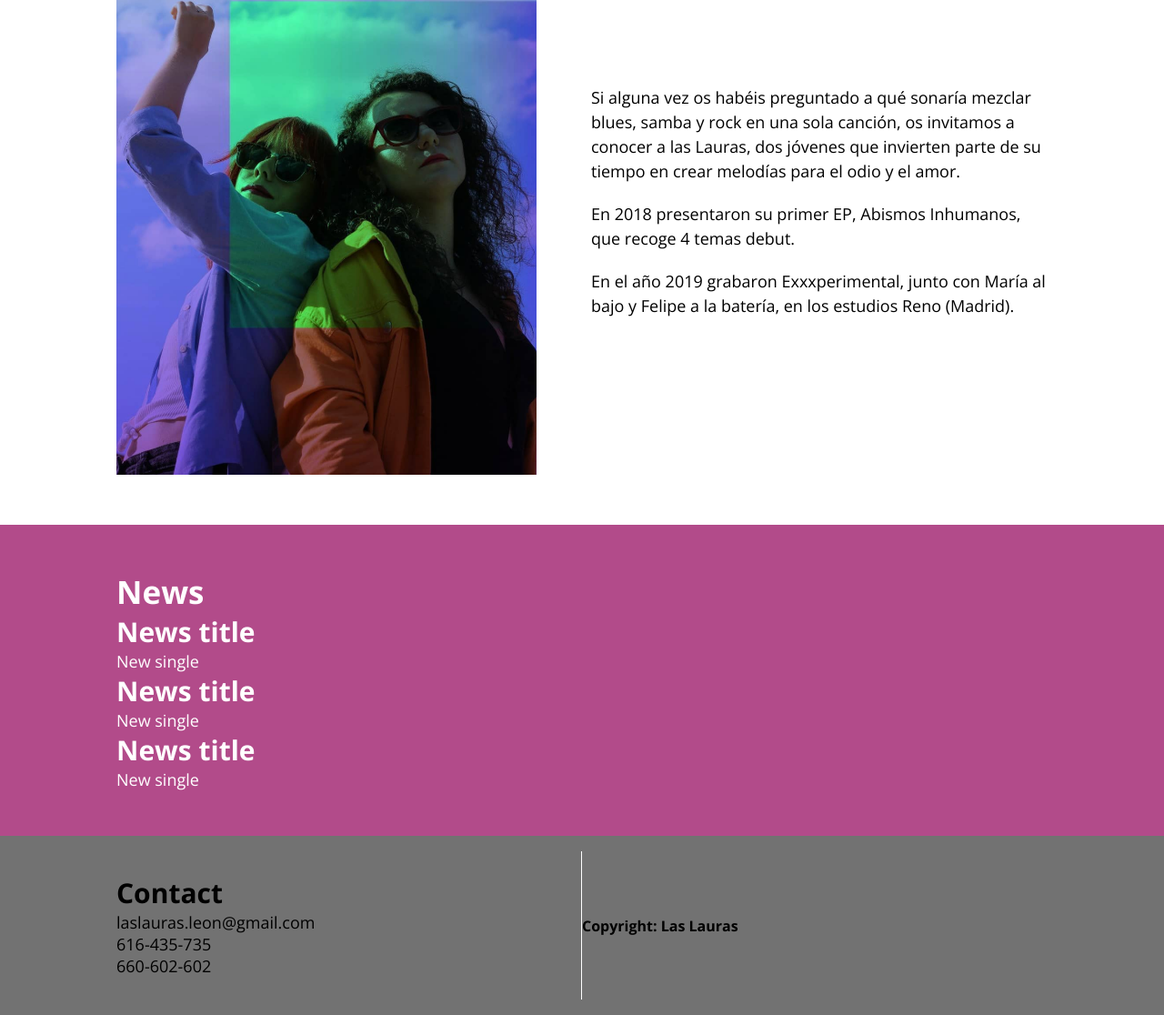
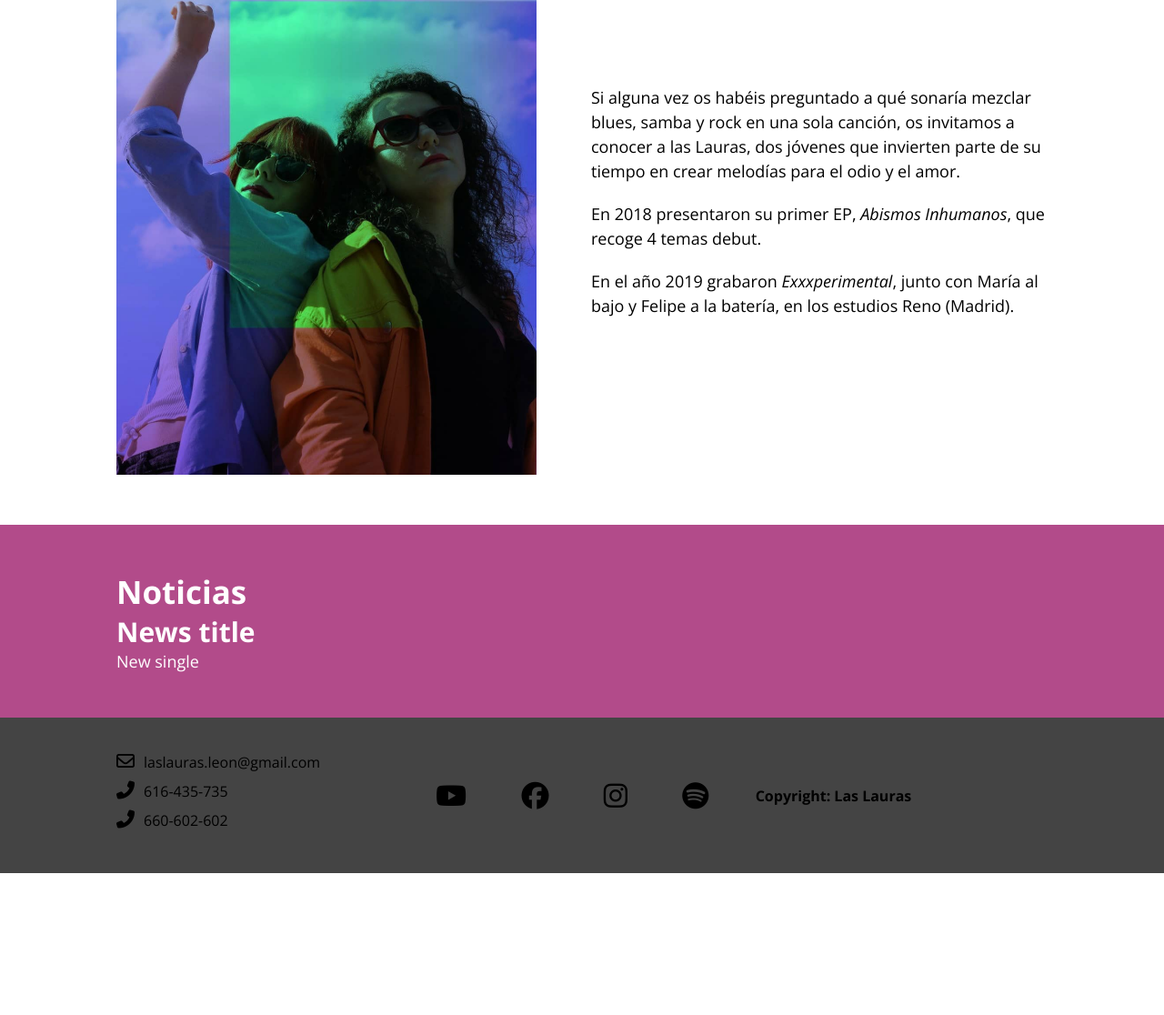
Before and after one commit to mcosme000/Las_Lauras, a website: page index.html in a window 1280 px wide. Shown: the part 1031-2147 px from the top of the page at 91% size. After the commit the page ends 1991 px from the top, so only its background shows below. Drawn offline with nearby package versions, Linux system fonts and the light colour scheme; a web font is replaced by a local one.

Commit message:
footer styles

```diff
--- a/index.html
+++ b/index.html
@@ -48,7 +48,10 @@
                 >
                   <div class="icon"><i class="fab fa-instagram"></i></div>
                 </a>
-                <a href="" target="_blank">
+                <a
+                  href="https://open.spotify.com/artist/4vtsC8PWUSEQlmI2s8ApWn"
+                  target="_blank"
+                >
                   <div class="icon"><i class="fab fa-spotify"></i></div>
                 </a>
               </div>
@@ -66,7 +69,10 @@
       <h2>Sobre Las Lauras</h2>
       <div class="about-content">
         <div class="about-image">
-          <img src="/media/images/laslauras02.png" alt="Las Lauras photo" />
+          <img
+            src="/media/images/laslauras02.png"
+            alt="Una foto de las Lauras"
+          />
         </div>
 
         <div class="about-text">
@@ -76,12 +82,13 @@
             Lauras, dos jóvenes que invierten parte de su tiempo en crear
             melodías para el odio y el amor.
             <span class="br"
-              >En 2018 presentaron su primer EP, Abismos Inhumanos, que recoge 4
-              temas debut.</span
+              >En 2018 presentaron su primer EP, <em>Abismos Inhumanos</em>, que
+              recoge 4 temas debut.</span
             >
             <span class="br"
-              >En el año 2019 grabaron Exxxperimental, junto con María al bajo y
-              Felipe a la batería, en los estudios Reno (Madrid).</span
+              >En el año 2019 grabaron <em>Exxxperimental</em>, junto con María
+              al bajo y Felipe a la batería, en los estudios Reno
+              (Madrid).</span
             >
           </p>
         </div>
@@ -90,31 +97,53 @@
 
     <section class="news">
       <div class="container news-container">
-        <h2>News</h2>
-        <div class="new">
-          <h3>News title</h3>
-          <p><span class="date"></span>New single</p>
-        </div>
-        <div class="new">
-          <h3>News title</h3>
-          <p><span class="date"></span>New single</p>
-        </div>
-        <div class="new">
+        <h2>Noticias</h2>
+        <div class="new-box">
           <h3>News title</h3>
           <p><span class="date"></span>New single</p>
         </div>
       </div>
     </section>
 
+    <!-- - - - FOOTER - - - -->
     <footer>
       <div class="footer-content container">
         <div class="contact">
-          <h3>Contact</h3>
-          <p>
-            laslauras.leon@gmail.com <br />
-            616-435-735 <br />
-            660-602-602
-          </p>
+          <ul>
+            <li><i class="far fa-envelope"></i>laslauras.leon@gmail.com</li>
+            <li><i class="fas fa-phone-alt"></i>616-435-735</li>
+            <li><i class="fas fa-phone-alt"></i>660-602-602</li>
+          </ul>
+        </div>
+        <div class="social">
+          <a
+            href="https://www.youtube.com/channel/UCAoJJRAKPpBNGzhUtPrdlFQ"
+            target="_blank"
+            class="youtube"
+          >
+            <i class="fab fa-youtube"></i>
+          </a>
+          <a
+            href="https://www.facebook.com/laslaurasband"
+            target="_blank"
+            class="facebook"
+          >
+            <i class="fab fa-facebook"></i>
+          </a>
+          <a
+            href="https://www.instagram.com/laslaurasband/?hl=es"
+            target="_blank"
+            class="instagram"
+          >
+            <i class="fab fa-instagram"></i>
+          </a>
+          <a
+            href="https://open.spotify.com/artist/4vtsC8PWUSEQlmI2s8ApWn"
+            target="_blank"
+            class="spotify"
+          >
+            <i class="fab fa-spotify"></i>
+          </a>
         </div>
         <div class="copyright">
           <h4>Copyright: Las Lauras</h4>
--- a/src/base/_globalstyles.scss
+++ b/src/base/_globalstyles.scss
@@ -42,6 +42,11 @@ p {
 
 a {
   text-decoration: none;
+  color: $black;
+}
+
+li {
+  list-style: none;
 }
 
 img {
--- a/src/base/_variables.scss
+++ b/src/base/_variables.scss
@@ -2,6 +2,12 @@
 $black: #000;
 $white: #fff;
 $purple: #b24b8a;
+
+// SNS COLORS
+$youtube: #f60203;
+$facebook: #13a0f9;
+$instagram: #d62878;
+$spotify: #1db954;
 
 // FONTS
 $primaryFont: "Open Sans", sans-serif;
--- a/src/layout/_footer.scss
+++ b/src/layout/_footer.scss
@@ -1,20 +1,53 @@
 footer {
-  padding: $space / 3 0;
+  padding: $space / 4 0;
   width: 100%;
-  background: rgb(114, 114, 114);
+  background: #444;
 }
 
 .footer-content {
-  display: grid;
-  grid-template-columns: repeat(2, 1fr);
-  align-items: center;
+  @include tablet {
+    display: grid;
+    grid-template-columns: repeat(3, 1fr);
+    align-items: center;
+    gap: 3rem;
+    align-items: center;
+  }
 
   .contact,
   .copyright {
     padding: $space / 2 0;
   }
+}
 
-  .contact {
-    border-right: 1px solid white;
+.contact {
+  li {
+    margin-bottom: 1rem;
+  }
+  i {
+    font-size: 2rem;
+    margin-right: 1rem;
   }
 }
+
+.social {
+  max-width: 30rem;
+  align-self: center;
+  display: flex;
+  justify-content: space-between;
+  align-items: center;
+  a {
+    font-size: 3rem;
+    &:hover.youtube {
+      color: $youtube;
+    }
+    &:hover.facebook {
+      color: $facebook;
+    }
+    &:hover.instagram {
+      color: $instagram;
+    }
+    &:hover.spotify {
+      color: $spotify;
+    }
+  }
+}
```
Also changed, not shown: build/css/app.css.
